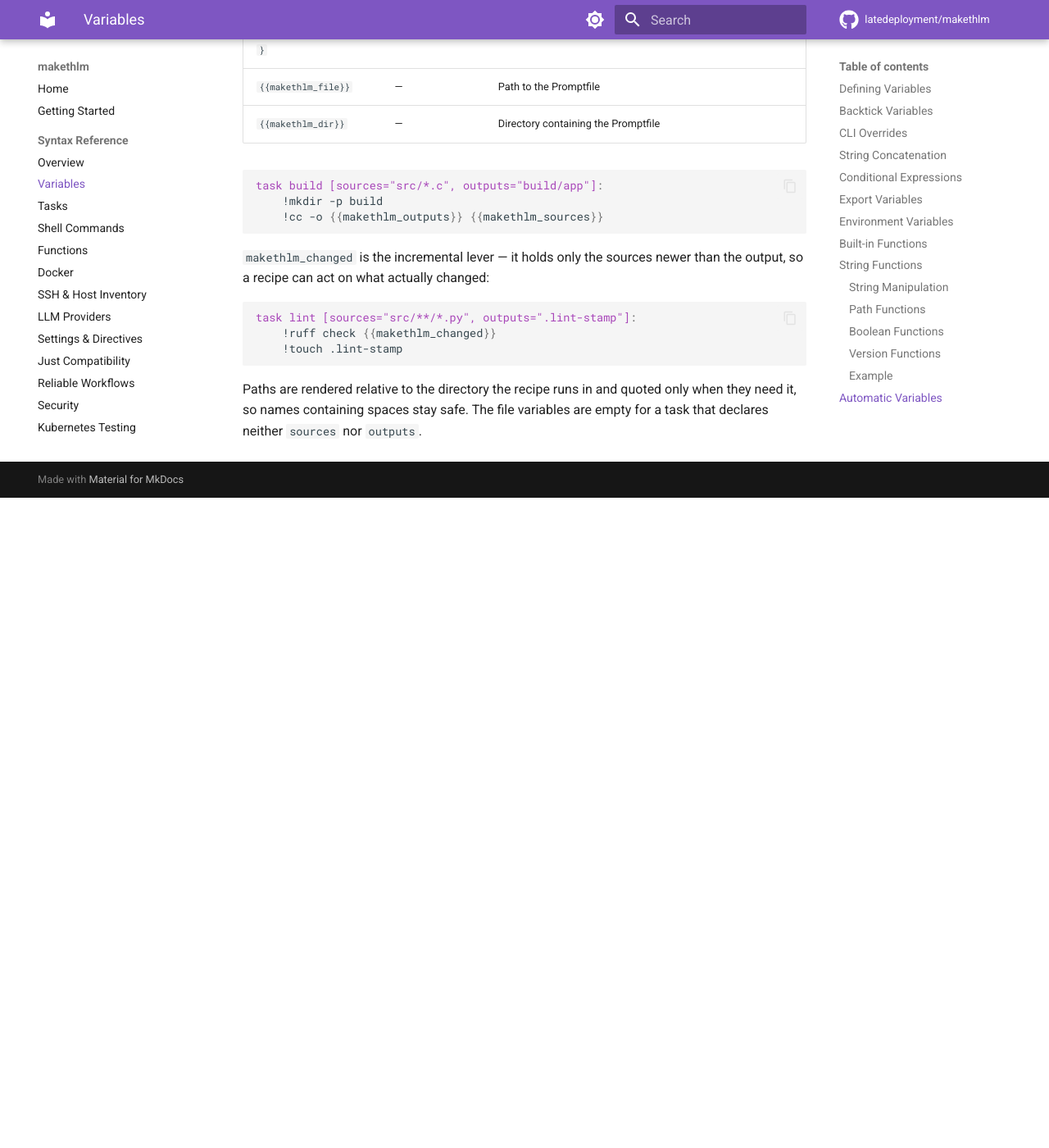
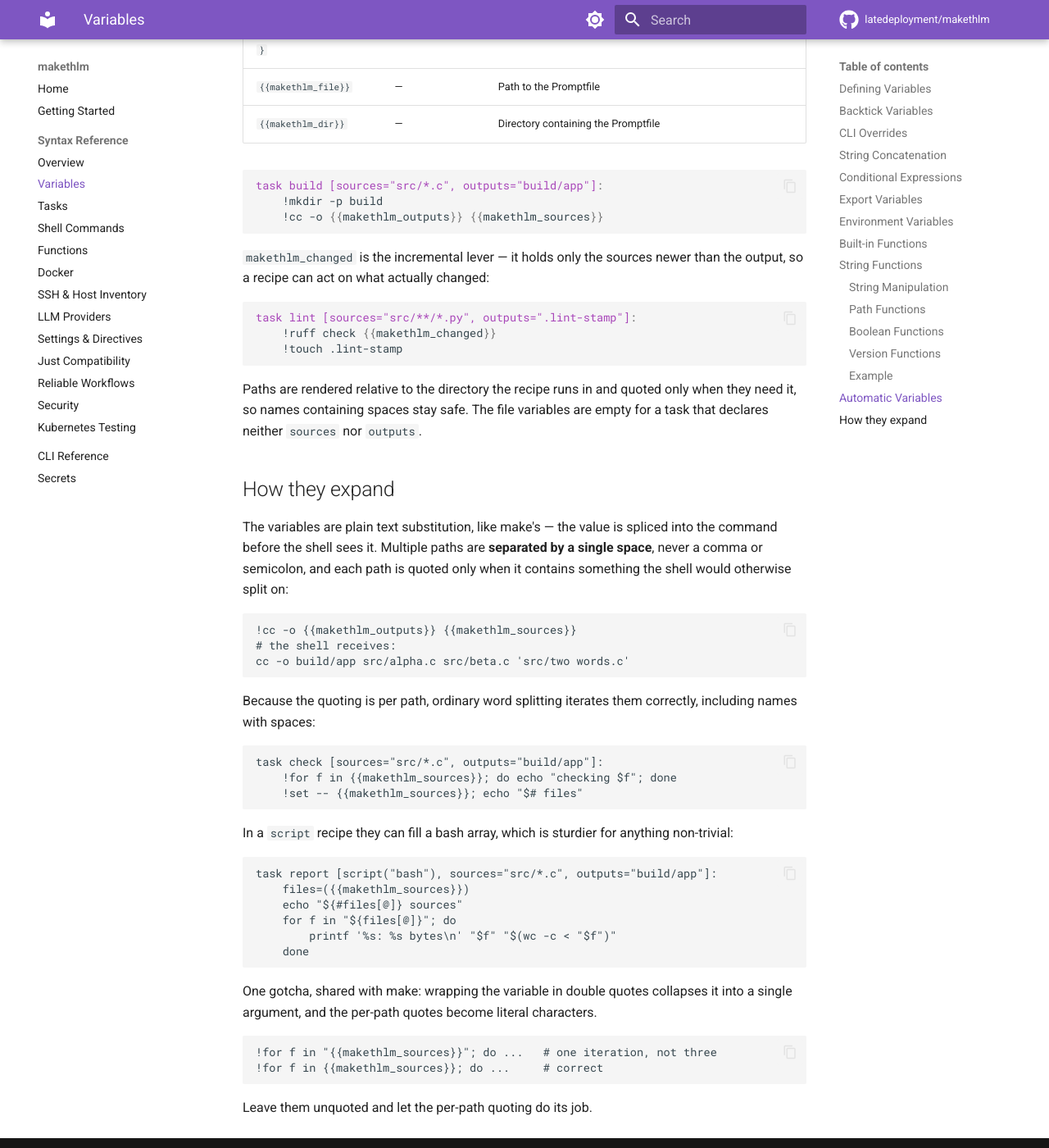
Before and after one commit to latedeployment/makethlm, an MkDocs documentation site: the page built from docs/variables.md, in a window 1280 px wide and 1400 px high, scrolled down 5430 px. Shown: the whole window at 82% size. Built offline with MkDocs 1.6.1 and Material for MkDocs 9.7.7, drawn with Linux system fonts in a browser that asks for light colours; comment, search, counter and statistics services are not loaded; before the commit the page ends 6037 px from its top, so only the background shows below that.

Commit message:
Document how automatic variables expand into shell commands
They are plain text substitution: paths joined by a single space, each quoted
only when the shell would otherwise split it. That makes `for f in
{{makethlm_sources}}` iterate correctly even for names containing spaces, and
lets a script recipe fill a bash array.

Also records the gotcha shared with make: double-quoting the variable collapses
it into one argument and turns the per-path quotes into literal characters.

Co-Authored-By: Claude Opus 5 <noreply@anthropic.com>

````diff
--- a/docs/variables.md
+++ b/docs/variables.md
@@ -213,3 +213,47 @@ task lint [sources="src/**/*.py", outputs=".lint-stamp"]:
 Paths are rendered relative to the directory the recipe runs in and quoted only
 when they need it, so names containing spaces stay safe. The file variables are
 empty for a task that declares neither `sources` nor `outputs`.
+
+## How they expand
+
+The variables are plain text substitution, like make's — the value is spliced
+into the command before the shell sees it. Multiple paths are **separated by a
+single space**, never a comma or semicolon, and each path is quoted only when it
+contains something the shell would otherwise split on:
+
+```
+!cc -o {{makethlm_outputs}} {{makethlm_sources}}
+# the shell receives:
+cc -o build/app src/alpha.c src/beta.c 'src/two words.c'
+```
+
+Because the quoting is per path, ordinary word splitting iterates them
+correctly, including names with spaces:
+
+```
+task check [sources="src/*.c", outputs="build/app"]:
+    !for f in {{makethlm_sources}}; do echo "checking $f"; done
+    !set -- {{makethlm_sources}}; echo "$# files"
+```
+
+In a `script` recipe they can fill a bash array, which is sturdier for anything
+non-trivial:
+
+```
+task report [script("bash"), sources="src/*.c", outputs="build/app"]:
+    files=({{makethlm_sources}})
+    echo "${#files[@]} sources"
+    for f in "${files[@]}"; do
+        printf '%s: %s bytes\n' "$f" "$(wc -c < "$f")"
+    done
+```
+
+One gotcha, shared with make: wrapping the variable in double quotes collapses
+it into a single argument, and the per-path quotes become literal characters.
+
+```
+!for f in "{{makethlm_sources}}"; do ...   # one iteration, not three
+!for f in {{makethlm_sources}}; do ...     # correct
+```
+
+Leave them unquoted and let the per-path quoting do its job.
````
Also changed, not shown: README.md (+44 -0 lines).
